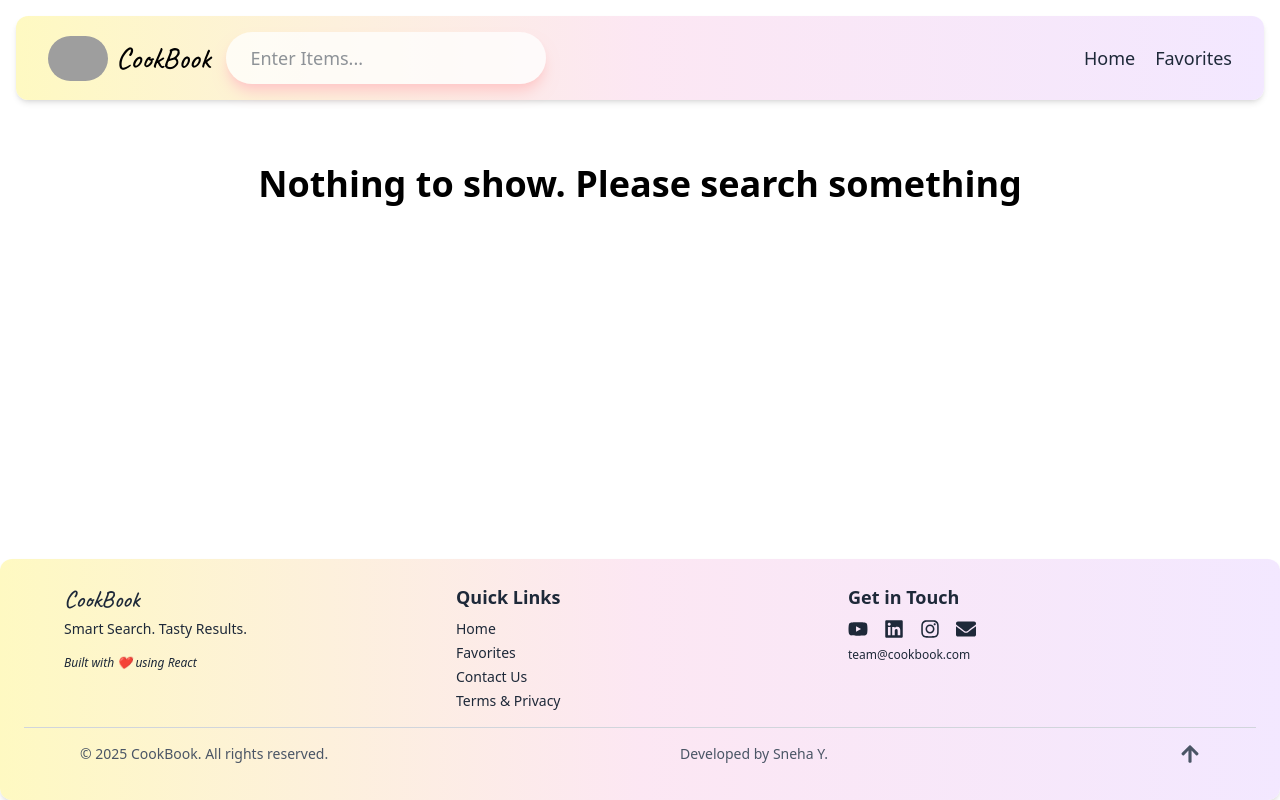
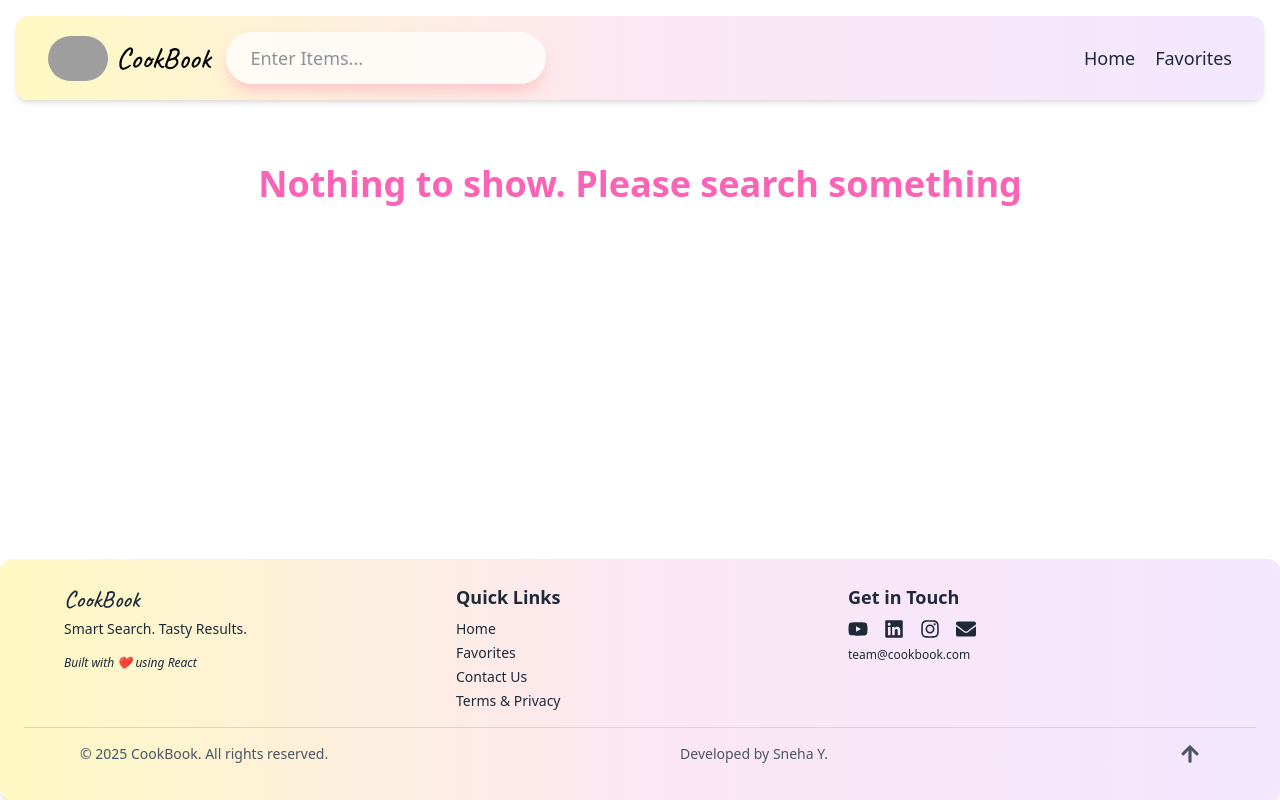
Before and after one commit to SNH078/CookBook-Recipe-App, a React (Vite) app: page / in a window 1280 px wide. Built offline with nearby package versions, Linux system fonts and the light colour scheme; grey boxes are pictures that could not be loaded.

Commit message:
loading states fixed ! now showing !

```diff
--- a/src/pages/home/index.jsx
+++ b/src/pages/home/index.jsx
@@ -13,7 +13,7 @@ export default function Home() {
         recipeList.map((item) => <RecipeItem item={item} />)
       ) : (
         <div>
-          <p className="lg:text-4xl text-xl text-center text-black font-extrabold">
+          <p className="lg:text-4xl text-xl text-center text-pink-400 font-extrabold">
             Nothing to show. Please search something
           </p>
         </div>
```
